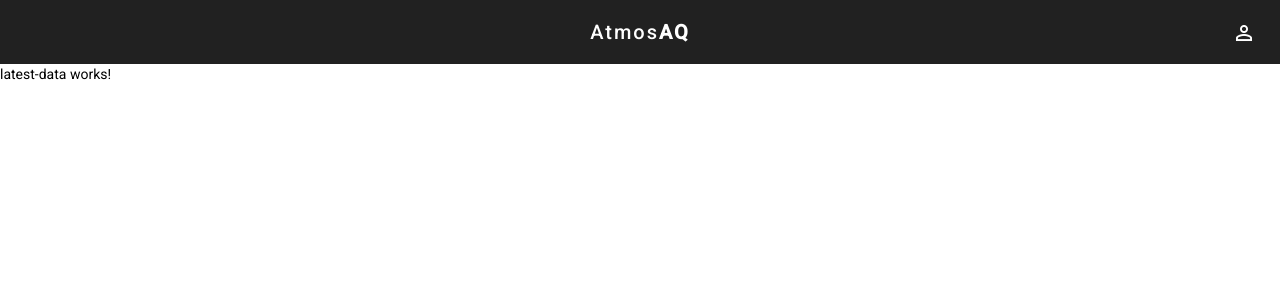
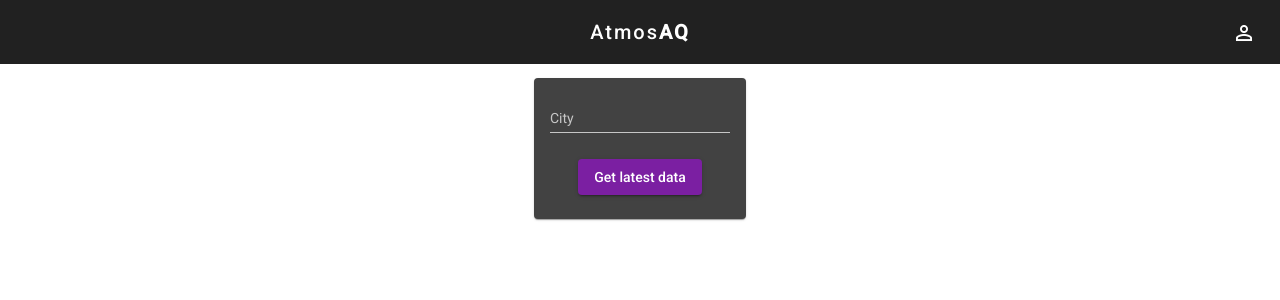
Before and after one commit to piecuu/AtmosAQ, an Angular app in the folder frontend/: page /latest in a window 1280 px wide. Shown: the top 300 px of the page. Built offline with nearby package versions, Linux system fonts and the light colour scheme; no server answers.

Commit message:
Finished page with latest aq data

```diff
--- a/frontend/angular.json
+++ b/frontend/angular.json
@@ -28,6 +28,7 @@
             ],
             "styles": [
               "./node_modules/@angular/material/prebuilt-themes/purple-green.css",
+              "./node_modules/flag-icon-css/css/flag-icon.min.css",
               "src/styles.css"
             ],
             "scripts": []
--- a/frontend/package.json
+++ b/frontend/package.json
@@ -21,6 +21,7 @@
     "@angular/platform-browser": "~12.0.1",
     "@angular/platform-browser-dynamic": "~12.0.1",
     "@angular/router": "~12.0.1",
+    "flag-icon-css": "^3.5.0",
     "rxjs": "~6.6.0",
     "tslib": "^2.1.0",
     "zone.js": "~0.11.4"
--- a/frontend/src/app/@core/services/data.service.ts
+++ b/frontend/src/app/@core/services/data.service.ts
@@ -1,4 +1,4 @@
-import { HttpClient, HttpHeaders, HttpParams } from '@angular/common/http';
+import { HttpClient, HttpHeaders } from '@angular/common/http';
 import { Injectable } from '@angular/core';
 import { Observable } from 'rxjs';
 import { environment } from 'src/environments/environment';
@@ -22,13 +22,12 @@ export class DataService {
 
   getLatestData(city: string): Observable<any> {
     const query: GetLatestQuery = {
-      city: city
+      city: city,
     };
 
-    return this.httpClient.get<GetLatestDto>(
-      this.apiUrl + 'latest',
-      { params: { ...query } }
-    );
+    return this.httpClient.get<GetLatestDto>(this.apiUrl + 'latest', {
+      params: { ...query },
+    });
   }
 
   getMeasurementsData(
@@ -39,12 +38,12 @@ export class DataService {
     const query: GetMeasurementsQuery = {
       dateFrom: dateFrom.toUTCString(),
       dateTo: dateTo.toUTCString(),
-      city: city
+      city: city,
     };
 
     return this.httpClient.get<GetMeasurementsDto>(
       this.apiUrl + 'measurements',
-      { params: { ...query }}
+      { params: { ...query } }
     );
 
     // return this.httpClient.get<GetMeasurementsDto>(
@@ -61,12 +60,11 @@ export class DataService {
     const query: GetAveragesQuery = {
       dateFrom: dateFrom.toUTCString(),
       dateTo: dateTo.toUTCString(),
-      country: country
+      country: country,
     };
 
-    return this.httpClient.get<GetMeasurementsDto>(
-      this.apiUrl + 'averages',
-      { params: { ...query } }
-    );
+    return this.httpClient.get<GetMeasurementsDto>(this.apiUrl + 'averages', {
+      params: { ...query },
+    });
   }
 }
--- a/frontend/src/app/components/latest-data/latest-data.component.css
+++ b/frontend/src/app/components/latest-data/latest-data.component.css
@@ -0,0 +1,66 @@
+.container {
+}
+
+.search-container {
+  display: flex;
+  justify-content: center;
+}
+
+.search-card {
+  margin-top: 1em;
+}
+
+.button-flex-container {
+  display: flex;
+  width: 100%;
+  justify-content: center;
+}
+
+.mat-card-content {
+  margin-bottom: 0px !important;
+}
+
+.mat-card-actions {
+  margin-bottom: 0px !important;
+}
+
+.results-container {
+  display: flex;
+  flex-wrap: wrap;
+}
+
+.result-card {
+  flex: 1 15%;
+  margin: 0.5em;
+}
+
+.mat-card-header .mat-card-title {
+  font-size: 14px;
+}
+
+.login-header {
+  justify-content: center;
+}
+
+.mat-card-header .mat-card-subtitle {
+  display: flex;
+  justify-content: center;
+}
+
+.mat-card-content {
+  display: flex;
+  flex-flow: row wrap;
+  justify-content: center;
+}
+
+.measurement-box {
+  flex: 0 1 30%;
+  align-items: center;
+  justify-content: center;
+  display: flex;
+  background-color: whitesmoke;
+  margin: 0.12em !important;
+  border-radius: 0.5em;
+  color: black;
+  flex-direction: column;
+}
--- a/frontend/src/app/components/latest-data/latest-data.component.html
+++ b/frontend/src/app/components/latest-data/latest-data.component.html
@@ -1 +1,59 @@
-<p>latest-data works!</p>
+<div class="container">
+  <div class="search-container">
+    <mat-card class="search-card">
+      <form class="search-form">
+        <mat-card-content>
+          <mat-form-field>
+            <mat-label>City</mat-label>
+            <input
+              matInput
+              placeholder="Ex. Manchester"
+              [(ngModel)]="city"
+              [ngModelOptions]="{ standalone: true }"
+            />
+          </mat-form-field>
+        </mat-card-content>
+        <mat-card-actions>
+          <div class="button-flex-container">
+            <button
+              mat-raised-button
+              color="primary"
+              class="search-button"
+              type="submit"
+              (click)="getLatestData()"
+            >
+              Get latest data
+            </button>
+          </div>
+        </mat-card-actions>
+      </form>
+    </mat-card>
+  </div>
+
+  <div *ngIf="latestDataResponse" class="results-container">
+    <mat-card
+      *ngFor="let result of latestDataResponse.results"
+      class="result-card"
+    >
+      <mat-card-header class="login-header">
+        <mat-card-title>{{ result.location }}</mat-card-title>
+        <mat-card-subtitle>{{ result.city }}</mat-card-subtitle>
+        <mat-card-subtitle
+          ><span
+            class="flag-icon flag-icon-{{ result.country | lowercase }}"
+          ></span
+        ></mat-card-subtitle>
+      </mat-card-header>
+      <mat-card-content>
+        <div
+          class="measurement-box"
+          *ngFor="let measurement of result.measurements"
+        >
+          <p>{{ measurement.parameter }}</p>
+          <p>{{ measurement.value }}</p>
+          <p>{{ measurement.unit }}</p>
+        </div>
+      </mat-card-content>
+    </mat-card>
+  </div>
+</div>
--- a/frontend/src/app/components/latest-data/latest-data.component.ts
+++ b/frontend/src/app/components/latest-data/latest-data.component.ts
@@ -9,16 +9,17 @@ import { DataService } from 'src/app/@core/services/data.service';
 })
 export class LatestDataComponent implements OnInit {
   latestDataResponse: GetLatestDto | undefined;
+  city: string | undefined;
 
   constructor(private dataService: DataService) {}
 
-  ngOnInit(): void {
-    this.getLatestData();
-  }
+  ngOnInit(): void {}
 
   getLatestData(): void {
-    this.dataService.getLatestData('London').subscribe((data) => {
-      console.log(data);
-    });
+    if (this.city != undefined) {
+      this.dataService.getLatestData(this.city).subscribe((data) => {
+        this.latestDataResponse = data;
+      });
+    }
   }
 }
```
Also changed, not shown: 1 other file (tests, documents, lock files or other folders).
